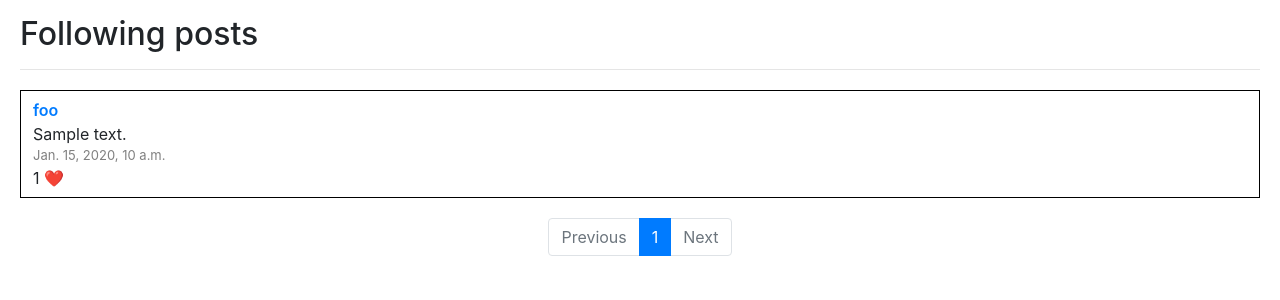
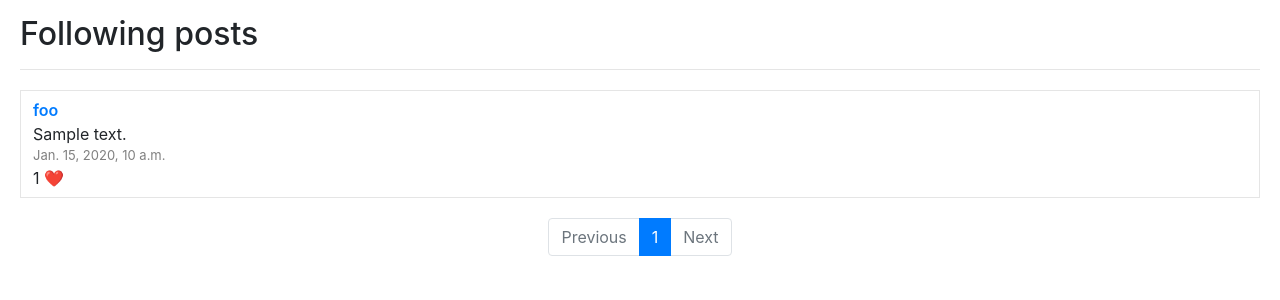
Before and after one commit to Hussein-Abbas/Network, a Django app: page /following in a window 1280 px wide. Shown: the part 56-356 px from the top of the page. Run offline with Django 3.2, Linux system fonts and the light colour scheme; a user stored in the database is signed in; data comes from the database, SQL or seed files in the repository; both versions use the stored data as it was after the commit; tables that the repository leaves empty hold one stand-in row (values such as "Sample post"); some libraries are stand-ins or nearby versions.

Commit message:
Change border color

```diff
--- a/network/static/network/styles.css
+++ b/network/static/network/styles.css
@@ -7,7 +7,7 @@
 }
 
 .post {
-    border: 1px solid black;
+    border: 1px solid rgba(0, 0, 0, .1);
     margin: 20px 0;
     padding: 7px 12px;
 }
```
Also changed, not shown: db.sqlite3.
